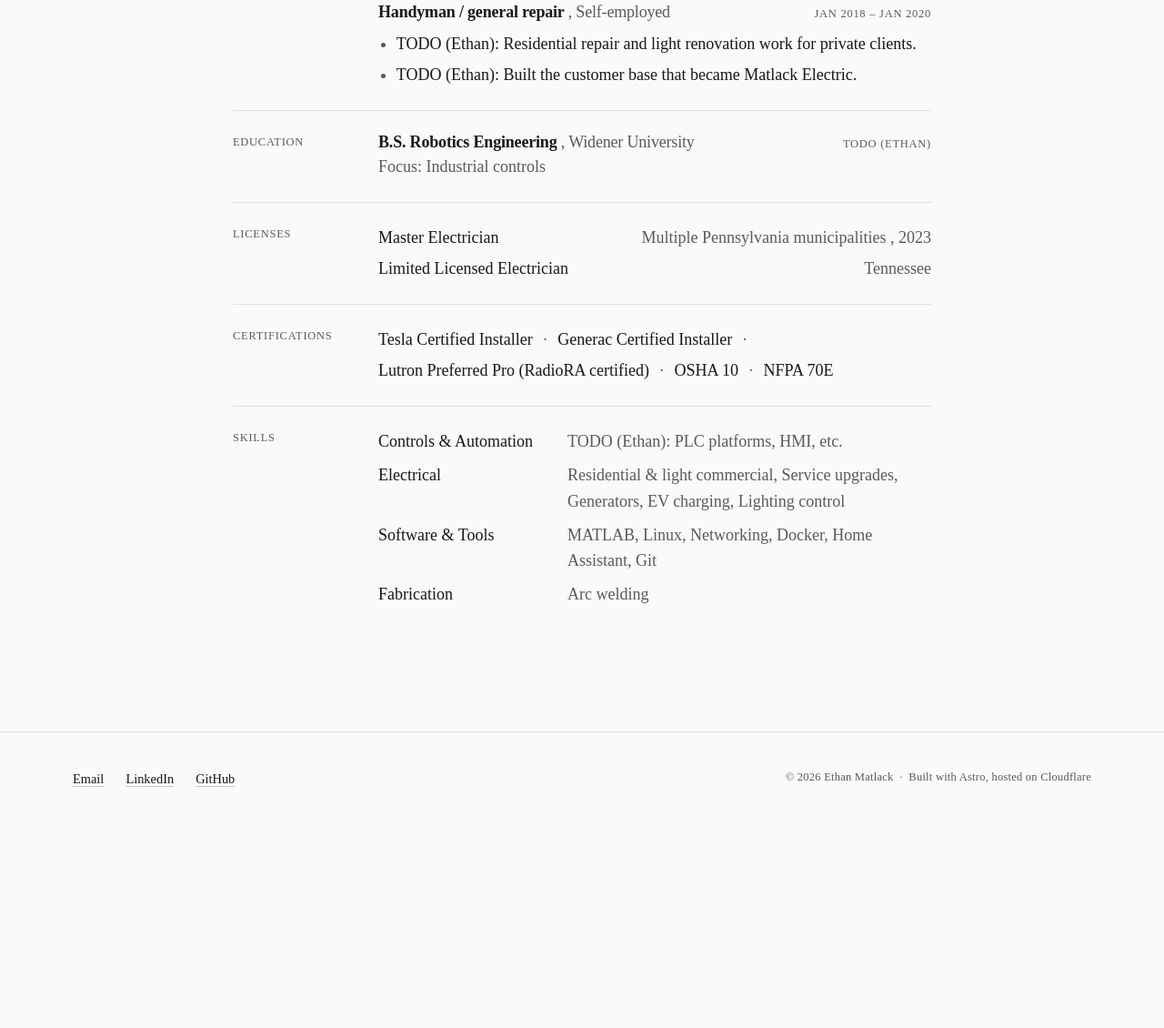
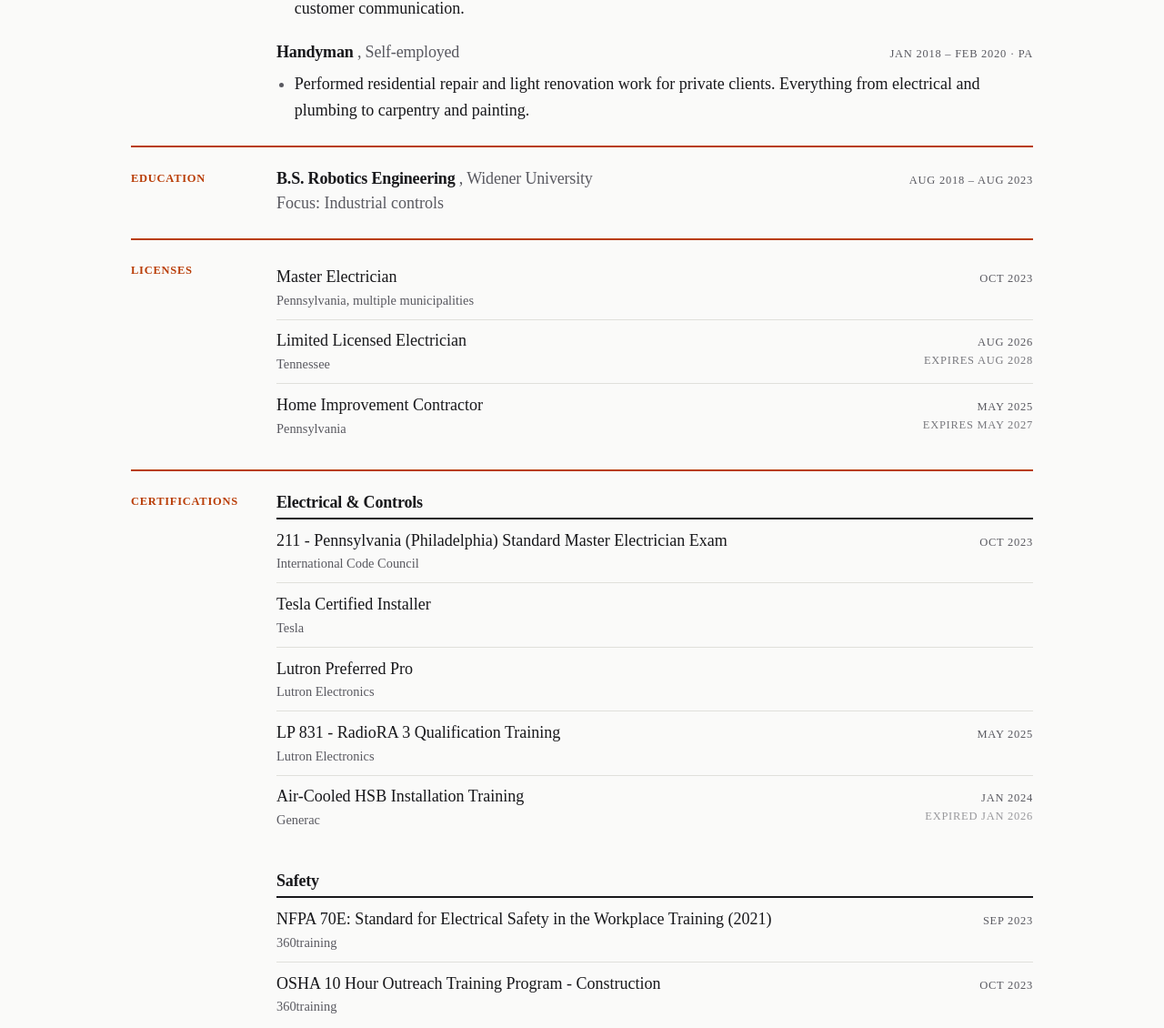
Before and after one commit to Ethan-Matlack/personal-website, an Astro site: page /resume in a window 1280 px wide. Shown: the part 1009-2139 px from the top of the page at 91% size. Before the commit the page ends 1915 px from the top, so only its background shows below. Built offline with nearby package versions, Linux system fonts and the light colour scheme; Astro itself is replaced by a stand-in of ours.

Commit message:
Fill in resume content and restructure credentials
Replace the placeholder resume content with real experience, education dates, and the full set of licenses and certifications. Education now takes a start/end range, and licenses and certifications take issued/expires dates, an optional category group, and a featured flag, all validated by the Zod schema. The resume page is wider, with orange section labels and dividers and certifications grouped under category headers with a right-aligned date column, rendered by the new shared CredentialList and CertificationGroups components. The home page Credentials section now shows only featured items with a link to the full list, and the resume PDF is regenerated to match.

```diff
--- /dev/null
+++ b/src/components/CertificationGroups.astro
@@ -0,0 +1,37 @@
+---
+/** Certifications grouped under category headers. Shared by /resume/ and the home page. */
+import { certificationGroups } from '../lib/resume';
+import CredentialList from './CredentialList.astro';
+
+interface Props {
+  headingLevel?: 'h3' | 'h4';
+}
+const { headingLevel = 'h3' } = Astro.props;
+const Heading = headingLevel;
+---
+
+<div class="cert-groups">
+  {certificationGroups().map(({ group, items }) => (
+    <div class="cert-group">
+      <Heading class="group-head">{group}</Heading>
+      <CredentialList items={items} label={group} />
+    </div>
+  ))}
+</div>
+
+<style>
+  .cert-group + .cert-group {
+    margin-top: var(--space-l);
+  }
+  .group-head {
+    padding-bottom: 0.45rem;
+    border-bottom: 2px solid var(--text);
+    font-size: var(--step-0);
+    font-weight: 600;
+    letter-spacing: -0.01em;
+  }
+  /* The heavy header rule replaces the first row's hairline. */
+  .cert-group :global(.cred-row:first-child) {
+    border-top: 0;
+  }
+</style>
--- /dev/null
+++ b/src/components/CredentialList.astro
@@ -0,0 +1,99 @@
+---
+/**
+ * Licenses / certifications as rows: name + issuer on the left,
+ * dates in a right-aligned mono column. "Expired" is judged at build time.
+ */
+import { formatMonth, datetimeAttr, hasPassed } from '../lib/resume';
+
+interface Item {
+  name: string;
+  issuer?: string;
+  issued?: string;
+  expires?: string;
+}
+interface Props {
+  items: Item[];
+  /** Accessible name for the list, e.g. the group heading text. */
+  label?: string;
+}
+const { items, label } = Astro.props;
+---
+
+<ul class="cred-list" role="list" aria-label={label}>
+  {items.map((c) => {
+    const expired = c.expires ? hasPassed(c.expires) : false;
+    return (
+      <li class="cred-row">
+        <div class="what">
+          <span class="name">{c.name}</span>
+          {c.issuer && <span class="issuer">{c.issuer}</span>}
+        </div>
+        {(c.issued || c.expires) && (
+          <div class="when label">
+            {c.issued && (
+              <span>
+                <span class="visually-hidden">Issued </span>
+                <time datetime={datetimeAttr(c.issued)}>{formatMonth(c.issued)}</time>
+              </span>
+            )}
+            {c.expires && (
+              <span class:list={['exp', { expired }]}>
+                {expired ? 'Expired' : 'Expires'}{' '}
+                <time datetime={datetimeAttr(c.expires)}>{formatMonth(c.expires)}</time>
+              </span>
+            )}
+          </div>
+        )}
+      </li>
+    );
+  })}
+</ul>
+
+<style>
+  .cred-row {
+    display: grid;
+    grid-template-columns: minmax(0, 1fr) auto;
+    gap: 0 var(--space-m);
+    align-items: baseline;
+    padding-block: 0.55rem;
+    border-top: 1px solid var(--rule);
+  }
+  .what {
+    display: flex;
+    flex-direction: column;
+  }
+  .name {
+    font-weight: 500;
+  }
+  .issuer {
+    color: var(--muted);
+    font-size: var(--step--1);
+  }
+  .when {
+    display: flex;
+    flex-direction: column;
+    align-items: flex-end;
+    text-align: right;
+    white-space: nowrap;
+  }
+  .exp {
+    opacity: 0.8;
+  }
+  .expired {
+    opacity: 0.6;
+  }
+  /* Narrow screens: dates drop under the issuer instead of squeezing the name. */
+  @media (max-width: 34rem) {
+    .cred-row {
+      grid-template-columns: 1fr;
+    }
+    .when {
+      flex-direction: row;
+      flex-wrap: wrap;
+      align-items: baseline;
+      gap: 0 0.75em;
+      margin-top: 0.2rem;
+      text-align: left;
+    }
+  }
+</style>
--- a/src/components/Credentials.astro
+++ b/src/components/Credentials.astro
@@ -1,60 +1,36 @@
 ---
-/** Licenses + certifications, read from resume.yaml so they never disagree with the resume. */
+/**
+ * Featured licenses + certifications (`featured: true` in resume.yaml),
+ * read from the same data as the resume so they never disagree.
+ */
 import { resume } from '../lib/resume';
+import CredentialList from './CredentialList.astro';
+
+const licenses = resume.licenses.filter((l) => l.featured);
+const certifications = resume.certifications.filter((c) => c.featured);
 ---
 
-<dl class="creds">
-  <div class="group">
-    <dt class="label">Licenses</dt>
-    {resume.licenses.map((l) => (
-      <dd>
-        <span class="name">{l.name}</span>
-        <span class="meta">
-          {l.issuer}
-          {l.year && <>, {l.year}</>}
-        </span>
-      </dd>
-    ))}
+<div class="creds">
+  <div class="col">
+    <h3 class="label">Licenses</h3>
+    <CredentialList items={licenses} label="Licenses" />
   </div>
-  <div class="group">
-    <dt class="label">Certifications</dt>
-    {resume.certifications.map((c) => (
-      <dd>
-        <span class="name">{c}</span>
-      </dd>
-    ))}
+  <div class="col">
+    <h3 class="label">Certifications</h3>
+    <CredentialList items={certifications} label="Certifications" />
   </div>
-</dl>
+</div>
 
 <style>
   .creds {
     display: grid;
-    grid-template-columns: repeat(auto-fit, minmax(min(100%, 18rem), 1fr));
-    gap: var(--space-l);
+    grid-template-columns: repeat(auto-fit, minmax(min(100%, 22rem), 1fr));
+    gap: var(--space-l) var(--space-xl);
+    align-items: start;
   }
-  .group {
-    display: flex;
-    flex-direction: column;
-  }
-  dt {
-    margin-bottom: var(--space-2xs);
-  }
-  dd {
-    display: flex;
-    flex-wrap: wrap;
-    justify-content: space-between;
-    gap: 0 var(--space-s);
-    padding-block: 0.55rem;
-    border-top: 1px solid var(--rule);
-  }
-  dd:last-child {
-    border-bottom: 1px solid var(--rule);
-  }
-  .name {
-    font-weight: 500;
-  }
-  .meta {
-    color: var(--muted);
-    font-size: var(--step--1);
+  h3 {
+    font-weight: 450;
+    letter-spacing: 0.06em;
+    margin-bottom: var(--space-s);
   }
 </style>
--- a/src/data/resume.yaml
+++ b/src/data/resume.yaml
@@ -13,7 +13,7 @@ basics:
     controls technician work in the Chattanooga area.
 
 highlights:
-  - B.S. Robotics Engineering (industrial controls)
+  - B.S. Robotics Engineering from Widener University
   - PA Master Electrician; TN Limited Licensed Electrician
   - 6+ years running a licensed electrical contracting business
 
@@ -21,46 +21,98 @@ experience:
   - org: Matlack Electric
     role: Owner & Master Electrician
     location: PA → TN
-    start: 2020-01 # TODO (Ethan): exact month
+    start: 2020-03
     end: null # null = Present
     bullets:
-      - 'TODO (Ethan): Founded and run a licensed, insured electrical contracting business: estimating, permitting, scheduling, and field work.'
-      - 'TODO (Ethan): Install and program Lutron RadioRA lighting control, EV chargers (Tesla certified), and Generac standby generators.'
-      - 'TODO (Ethan): Relocated the business from Pennsylvania to Tennessee and re-licensed in the new state.'
-  - org: 'TODO (Ethan): printing facility'
-    role: Maintenance
-    start: TODO
-    end: TODO
+      - 'Built and run a licensed, insured electrical contracting business; 500+ invoiced jobs across service calls, small installs, and large remodel and addition projects.'
+      - 'Performed diagnostics and maintenance on production equipment at a commercial printing facility, replacing a DC speed controller on a shrink-wrap machine, a 480V transformer on an automated paper cutter, and a pneumatic pump.'
+      - 'Diagnose and repair electrical faults on residential and commercial service calls, often on systems with no documentation.'
+      - 'Install and start up standby generators and automatic transfer switches (Generac certified) and EV charging equipment (Tesla certified).'
+      - 'Design and program lighting control systems for custom homes (Lutron Preferred Pro with RadioRA certification).'
+      - 'Manage projects end to end: estimating, material ordering, scheduling, code compliance, inspections, and customer communication.'
+  - org: Self-employed
+    role: Handyman
+    location: PA
+    start: 2018-01
+    end: 2020-02
     bullets:
-      - 'TODO (Ethan): Maintained and troubleshot industrial printing and finishing equipment on a production floor.'
-      - 'TODO (Ethan): Diagnosed electrical, mechanical, and control faults to keep lines running.'
-  - org: Self-employed
-    role: Handyman / general repair
-    start: 2018-01
-    end: 2020-01
-    bullets:
-      - 'TODO (Ethan): Residential repair and light renovation work for private clients.'
-      - 'TODO (Ethan): Built the customer base that became Matlack Electric.'
+      - 'Performed residential repair and light renovation work for private clients. Everything from electrical and plumbing to carpentry and painting.'
 
 education:
   - school: Widener University
     degree: B.S. Robotics Engineering
     focus: Industrial controls
-    year: TODO (Ethan)
+    start: 2018-08
+    end: 2023-08
 
 licenses:
   - name: Master Electrician
-    issuer: Multiple Pennsylvania municipalities
-    year: 2023
+    featured: true
+    issuer: Pennsylvania, multiple municipalities
+    issued: 2023-10
   - name: Limited Licensed Electrician
+    featured: true
     issuer: Tennessee
+    issued: 2026-08
+    expires: 2028-08
+  - name: Home Improvement Contractor
+    featured: true
+    issuer: Pennsylvania
+    issued: 2025-05
+    expires: 2027-05
 
 certifications:
-  - Tesla Certified Installer
-  - Generac Certified Installer
-  - Lutron Preferred Pro (RadioRA certified)
-  - OSHA 10
-  - NFPA 70E
+  # name required; group (subhead, shown in first-seen order), issuer, issued, expires optional
+  - name: 211 - Pennsylvania (Philadelphia) Standard Master Electrician Exam
+    group: Electrical & Controls
+    issuer: International Code Council
+    issued: 2023-10
+  - name: Tesla Certified Installer
+    group: Electrical & Controls
+    issuer: Tesla
+  - name: Lutron Preferred Pro
+    featured: true
+    group: Electrical & Controls
+    issuer: Lutron Electronics
+  - name: LP 831 - RadioRA 3 Qualification Training
+    group: Electrical & Controls
+    issuer: Lutron Electronics
+    issued: 2025-05
+  - name: Air-Cooled HSB Installation Training
+    group: Electrical & Controls
+    issuer: Generac
+    issued: 2024-01
+    expires: 2026-01
+  - name: 'NFPA 70E: Standard for Electrical Safety in the Workplace Training (2021)'
+    featured: true
+    group: Safety
+    issuer: 360training
+    issued: 2023-09
+  - name: OSHA 10 Hour Outreach Training Program - Construction
+    featured: true
+    group: Safety
+    issuer: 360training
+    issued: 2023-10
+  - name: Fire Fighter I
+    group: Emergency Services
+    issuer: Bucks County Community College
+    issued: 2018-08
+  - name: Hazardous Materials Operations (NFPA 472, 2013 Edition)
+    group: Emergency Services
+    issuer: Pennsylvania Office of the State Fire Commissioner
+    issued: 2017-11
+  - name: Hazardous Materials Awareness (NFPA 472, 2013 Edition)
+    group: Emergency Services
+    issuer: Pennsylvania Office of the State Fire Commissioner
+    issued: 2017-10
+  - name: NIMS 100b, 200b, 700a & 800b
+    group: Emergency Services
+    issuer: FEMA
+    issued: 2017-10
+  - name: TRUST Certificate
+    group: Other
+    issuer: Federal Aviation Administration
+    issued: 2023-04
 
 skills:
   - group: Controls & Automation
--- a/src/lib/resume.ts
+++ b/src/lib/resume.ts
@@ -36,17 +36,29 @@ const resumeSchema = z.strictObject({
       school: z.string(),
       degree: z.string(),
       focus: z.string().optional(),
-      year: z.union([z.number().int(), z.string()]).optional(),
+      start: monthValue,
+      end: monthValue.nullable(), // null = Present (in progress)
     }),
   ),
   licenses: z.array(
     z.strictObject({
       name: z.string(),
       issuer: z.string(),
-      year: z.number().int().optional(),
+      issued: monthValue.optional(),
+      featured: z.boolean().default(false), // shown in the home-page Credentials section
+      expires: monthValue.optional(), // shown as "Expires …" or "Expired …" relative to build date
     }),
   ),
-  certifications: z.array(z.string()),
+  certifications: z.array(
+    z.strictObject({
+      name: z.string(),
+      group: z.string().default('Other'), // category subhead; groups appear in first-seen order
+      issuer: z.string().optional(),
+      issued: monthValue.optional(),
+      featured: z.boolean().default(false), // shown in the home-page Credentials section
+      expires: monthValue.optional(),
+    }),
+  ),
   skills: z.array(
     z.strictObject({
       group: z.string(),
@@ -80,3 +92,22 @@ export function formatMonth(value: string): string {
 export function datetimeAttr(value: string): string | undefined {
   return /^\d{4}(-\d{2})?$/.test(value) ? value : undefined;
 }
+
+/**
+ * True once the given month (or year) has fully passed, relative to build time.
+ * "2025-03" expires at the start of Apr 2025; "2025" at the start of 2026.
+ */
+export function hasPassed(value: string, now: Date = new Date()): boolean {
+  const m = /^(\d{4})(?:-(\d{2}))?$/.exec(value);
+  if (!m) return false;
+  const year = Number(m[1]);
+  const boundary = m[2] ? Date.UTC(year, Number(m[2]), 1) : Date.UTC(year + 1, 0, 1);
+  return now.getTime() >= boundary;
+}
+
+/** Certifications bucketed by `group`, in the order each group first appears in the YAML. */
+export function certificationGroups(certs: Resume['certifications'] = resume.certifications) {
+  const groups = new Map<string, Resume['certifications']>();
+  for (const c of certs) groups.set(c.group, [...(groups.get(c.group) ?? []), c]);
+  return [...groups].map(([group, items]) => ({ group, items }));
+}
--- a/src/pages/index.astro
+++ b/src/pages/index.astro
@@ -141,7 +141,11 @@ const jsonLd = {
     )}
 
     <section class="section" aria-labelledby="credentials">
-      <SectionHeading index="04" id="credentials" title="Credentials" />
+      <SectionHeading index="04" id="credentials" title="Credentials">
+        <a class="label more" href="/resume/#r-licenses">
+          Full list on resume →
+        </a>
+      </SectionHeading>
       <Credentials />
     </section>
 
--- a/src/pages/resume.astro
+++ b/src/pages/resume.astro
@@ -1,10 +1,12 @@
 ---
 import BaseLayout from '../layouts/BaseLayout.astro';
 import DateRange from '../components/DateRange.astro';
+import CredentialList from '../components/CredentialList.astro';
 import { resume } from '../lib/resume';
+import CertificationGroups from '../components/CertificationGroups.astro';
 import { site } from '../data/site';
 
-const { basics, highlights, experience, education, licenses, certifications, skills } = resume;
+const { basics, highlights, experience, education, licenses, skills } = resume;
 const display = (u: string) => u.replace(/^https?:\/\/(www\.)?/, '').replace(/\/$/, '');
 ---
 
@@ -103,7 +105,9 @@ const display = (u: string) => u.replace(/^https?:\/\/(www\.)?/, '').replace(/\/
                 {e.degree}
                 <span class="org">, {e.school}</span>
               </h3>
-              {e.year && <p class="when label">{e.year}</p>}
+              <p class="when label">
+                <DateRange start={e.start} end={e.end} />
+              </p>
             </div>
             {e.focus && <p class="detail">Focus: {e.focus}</p>}
           </div>
@@ -116,17 +120,7 @@ const display = (u: string) => u.replace(/^https?:\/\/(www\.)?/, '').replace(/\/
         Licenses
       </h2>
       <div class="content">
-        <ul class="rows" role="list">
-          {licenses.map((l) => (
-            <li>
-              <span class="name">{l.name}</span>
-              <span class="meta">
-                {l.issuer}
-                {l.year && <>, {l.year}</>}
-              </span>
-            </li>
-          ))}
-        </ul>
+        <CredentialList items={licenses} label="Licenses" />
       </div>
     </section>
 
@@ -135,11 +129,7 @@ const display = (u: string) => u.replace(/^https?:\/\/(www\.)?/, '').replace(/\/
         Certifications
       </h2>
       <div class="content">
-        <ul class="inline-list" role="list">
-          {certifications.map((c) => (
-            <li>{c}</li>
-          ))}
-        </ul>
+        <CertificationGroups />
       </div>
     </section>
 
@@ -163,7 +153,7 @@ const display = (u: string) => u.replace(/^https?:\/\/(www\.)?/, '').replace(/\/
 
 <style>
   .resume {
-    max-width: calc(48rem + var(--gutter) * 2);
+    max-width: calc(62rem + var(--gutter) * 2);
   }
   .top {
     display: flex;
@@ -204,7 +194,7 @@ const display = (u: string) => u.replace(/^https?:\/\/(www\.)?/, '').replace(/\/
     grid-template-columns: 9rem 1fr;
     gap: var(--space-s);
     padding-block: var(--space-m);
-    border-top: 1px solid var(--rule);
+    border-top: 2px solid var(--accent);
   }
   @media (max-width: 40rem) {
     .block {
@@ -214,6 +204,8 @@ const display = (u: string) => u.replace(/^https?:\/\/(www\.)?/, '').replace(/\/
   }
   .block > h2 {
     padding-top: 0.3em;
+    color: var(--accent);
+    font-weight: 600;
   }
   .content {
     min-width: 0;
@@ -277,30 +269,10 @@ const display = (u: string) => u.replace(/^https?:\/\/(www\.)?/, '').replace(/\/
     color: var(--muted);
   }
 
-  .rows li {
-    display: flex;
-    flex-wrap: wrap;
-    justify-content: space-between;
-    gap: 0 var(--space-s);
-  }
-  .rows li + li {
-    margin-top: 0.35rem;
-  }
-  .name {
-    font-weight: 500;
-  }
-  .meta {
-    color: var(--muted);
-  }
-  .inline-list {
-    display: flex;
-    flex-wrap: wrap;
-    gap: 0.35rem 0;
-  }
-  .inline-list li:not(:last-child)::after {
-    content: '·';
-    color: var(--muted);
-    margin-inline: 0.6em;
+  /* The section already has a top rule; don't double it on the first row. */
+  .content > :global(.cred-list:first-child > .cred-row:first-child) {
+    border-top: 0;
+    padding-top: 0.15rem;
   }
   .skills > div {
     display: grid;
--- a/src/styles/print.css
+++ b/src/styles/print.css
@@ -114,3 +114,22 @@ a {
 .resume h1 {
   letter-spacing: -0.02em;
 }
+.resume .cred-row {
+  padding-block: 2.5pt !important;
+  border-color: #e2e2e2 !important;
+}
+.resume .cred-row .issuer {
+  font-size: 8.5pt !important;
+}
+.resume .cert-group + .cert-group {
+  margin-top: 8pt !important;
+}
+.resume .group-head {
+  font-size: 9.5pt !important;
+  padding-bottom: 2pt !important;
+  border-bottom: 1.25pt solid #000 !important;
+}
+.resume .content > .cred-list:first-child > .cred-row:first-child {
+  border-top: 0 !important;
+  padding-top: 0 !important;
+}
```
Also changed, not shown: 2 other files.
